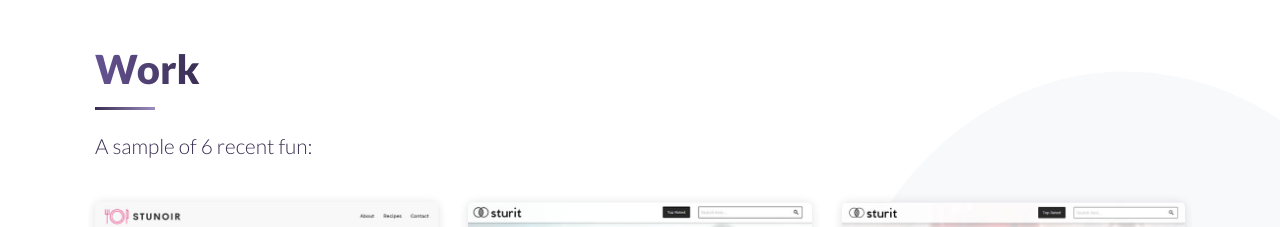
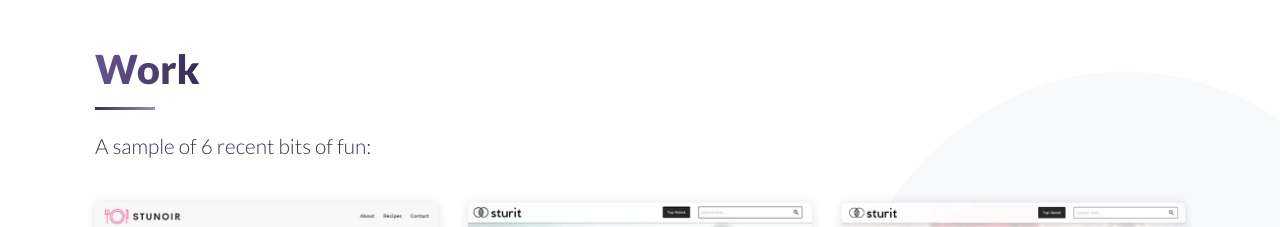
Before and after one commit to stunoir/stunoir.github.io, a Vue app: page / in a window 1280 px wide. Shown: the part 4220-4447 px from the top of the page. Built offline with nearby package versions, Linux system fonts and the light colour scheme.

Commit message:
add github profile

```diff
--- a/src/components/sections/SectionWork.vue
+++ b/src/components/sections/SectionWork.vue
@@ -4,7 +4,7 @@
       <div class="grid-x grid-padding-x">
         <div class="medium-8 cell">
           <h3 class="section-title">Work</h3>
-          <p class="section-summary">A sample of {{ getTotalWork }} recent fun:</p>
+          <p class="section-summary">A sample of {{ getTotalWork }} recent bits of fun:</p>
         </div>
       </div>
       <br />
```
